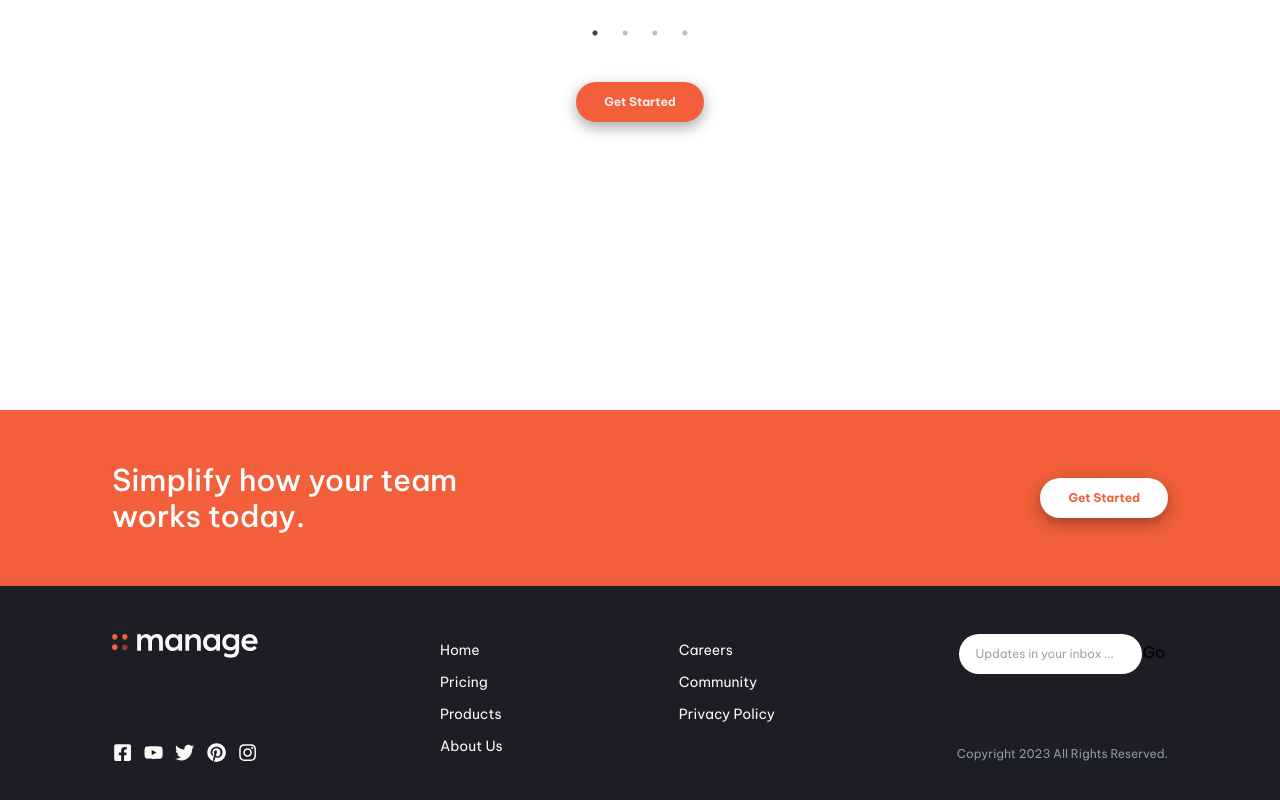
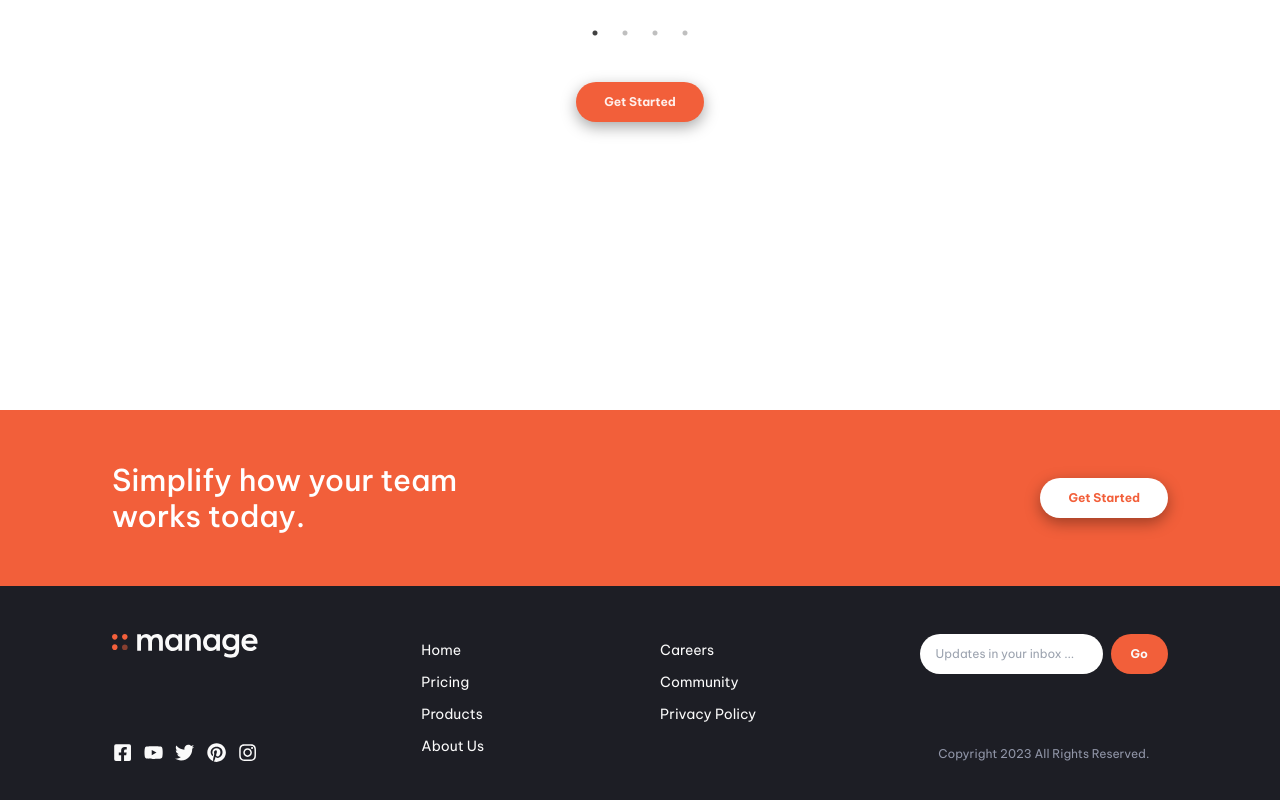
Before and after one commit to chrisgibbo/Manage-Landing-Page, a React (Create React App) app in the folder manage-landing-page/: page / in a window 1280 px wide. Shown: the part 1990-2790 px from the top of the page. Built offline with nearby package versions, Linux system fonts and the light colour scheme.

Commit message:
style button on footer, remove outline on input

```diff
--- a/manage-landing-page/src/footer.js
+++ b/manage-landing-page/src/footer.js
@@ -80,9 +80,11 @@ function footer() {
           <input
             type="email"
             placeholder="Updates in your inbox ..."
-            className="rounded-full px-4 py-3 text-xs"
+            className="rounded-full px-4 py-3 text-xs outline-none"
           />
-          <button>Go</button>
+          <button className="brightRedBkGround rounded-full px-5 py-3 text-xs font-semibold footerfont ml-2">
+            Go
+          </button>
         </form>
         <p className="greyFont text-xs">Copyright 2023 All Rights Reserved.</p>
       </div>
```
